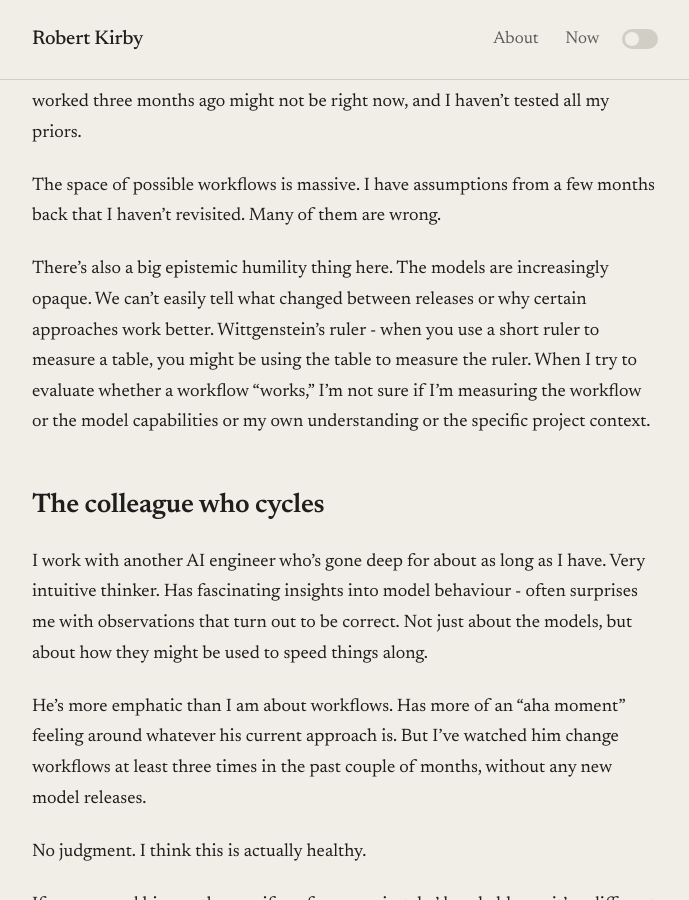
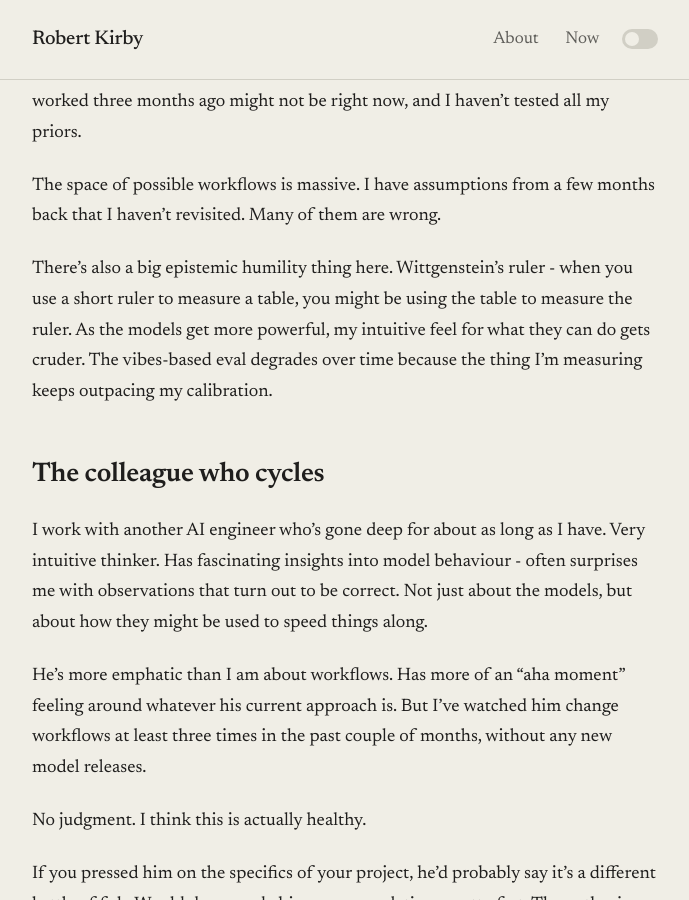
Before and after one commit to rob137/rob137.github.io, a Jekyll site: the page built from _posts/2026-01-29-no-recipe.md, in a window 1280 px wide and 900 px high, scrolled down 1457 px. Shown: the whole window, without its empty margins (295-984 px from the left). Built offline with Jekyll 4.4.1, drawn with Linux system fonts in a browser that asks for light colours.

Commit message:
Fix Wittgenstein's ruler point - about model capability intuition degrading
Co-Authored-By: Claude Opus 4.5 <noreply@anthropic.com>

```diff
--- a/_posts/2026-01-29-no-recipe.md
+++ b/_posts/2026-01-29-no-recipe.md
@@ -28,7 +28,7 @@ Here's the thing. Each time I start a project, the situation is genuinely differ
 
 The space of possible workflows is massive. I have assumptions from a few months back that I haven't revisited. Many of them are wrong.
 
-There's also a big epistemic humility thing here. The models are increasingly opaque. We can't easily tell what changed between releases or why certain approaches work better. Wittgenstein's ruler - when you use a short ruler to measure a table, you might be using the table to measure the ruler. When I try to evaluate whether a workflow "works," I'm not sure if I'm measuring the workflow or the model capabilities or my own understanding or the specific project context.
+There's also a big epistemic humility thing here. Wittgenstein's ruler - when you use a short ruler to measure a table, you might be using the table to measure the ruler. As the models get more powerful, my intuitive feel for what they can do gets cruder. The vibes-based eval degrades over time because the thing I'm measuring keeps outpacing my calibration.
 
 ## The colleague who cycles
 
```
